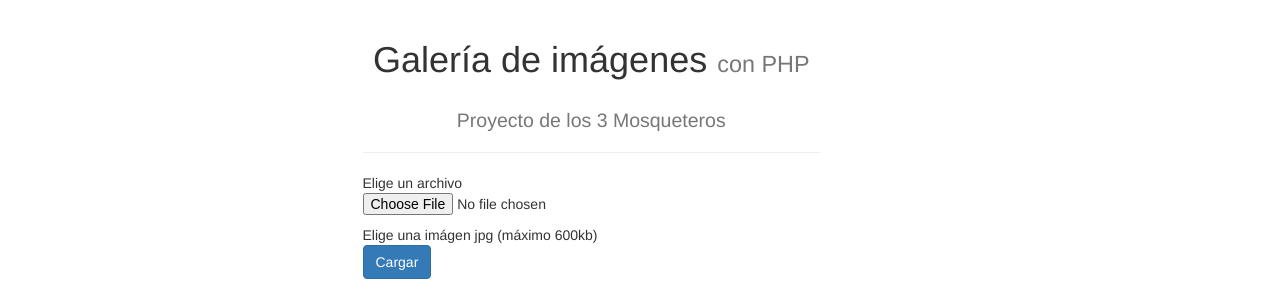
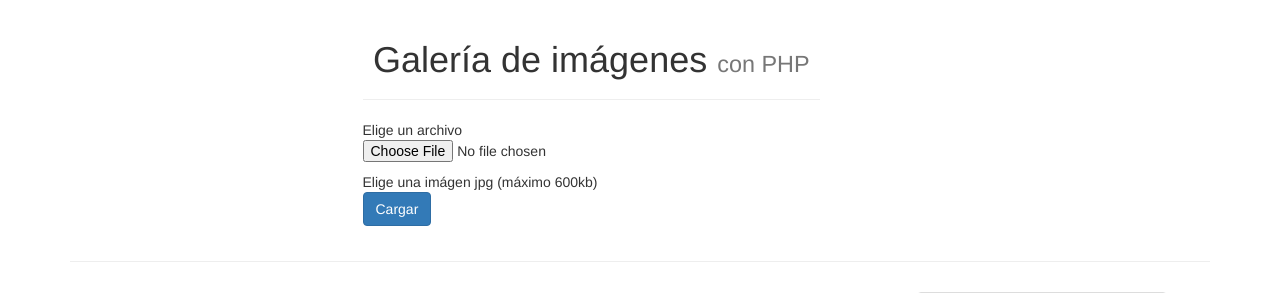
Before and after one commit to NicoDalmas/galeria, a PHP site: page /index.php in a window 1280 px wide. Shown: the top 293 px of the page. Run offline with PHP 8.4, Linux system fonts and the light colour scheme.

Commit message:
Update index.php

```diff
--- a/index.php
+++ b/index.php
@@ -25,7 +25,7 @@
 		<div class="col-md-5 col-md-offset-3">
 		<div class="page-header text-center">
 		  <h1>Galería de imágenes <small>con PHP</small></h1>
-		  <h2><small>Proyecto de los 3 Mosqueteros</small></h2>
+
 		</div>
 	</div>
 </div>
```
